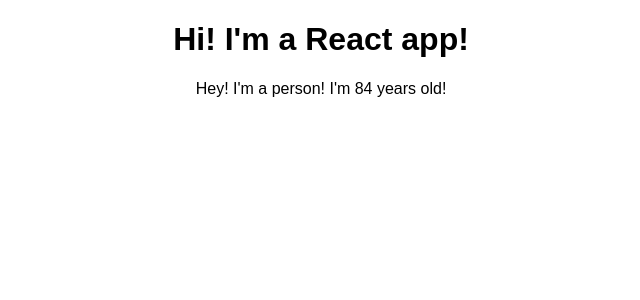
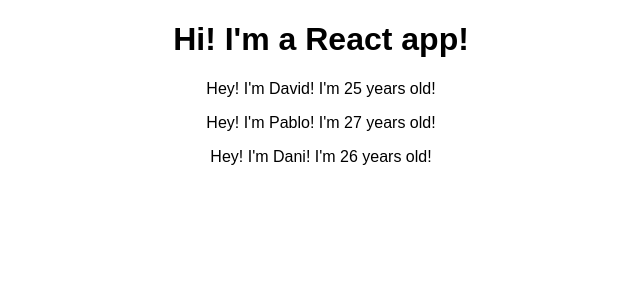
Before and after one commit to devarrowsmith/udemy-react-course, a React (Create React App) app: page / in a window 1280 px wide. Shown: the top 300 px of the page, without its empty margins (319-959 px from the left). Built offline with nearby package versions, Linux system fonts and the light colour scheme.

Commit message:
Gave the Person components in App some properties. Used them in the Person component, passed in as props.

```diff
--- a/src/App.js
+++ b/src/App.js
@@ -7,7 +7,9 @@
     return (
       <div className="App">
        <h1>Hi! I'm a React app!</h1>
-       <Person />
+       <Person name='David' age='25' />
+       <Person name='Pablo' age='27' />
+       <Person name='Dani' age='26' />
       </div>
     );
 
--- a/src/Person/Person.js
+++ b/src/Person/Person.js
@@ -3,7 +3,7 @@
 
 
 const Person = props => {
-  return <p>Hey! I'm a person! I'm {Math.floor((Math.random())*100)} years old!</p>
+  return <p>Hey! I'm {props.name}! I'm {props.age} years old!</p>
 };
 
 export default Person;
```
